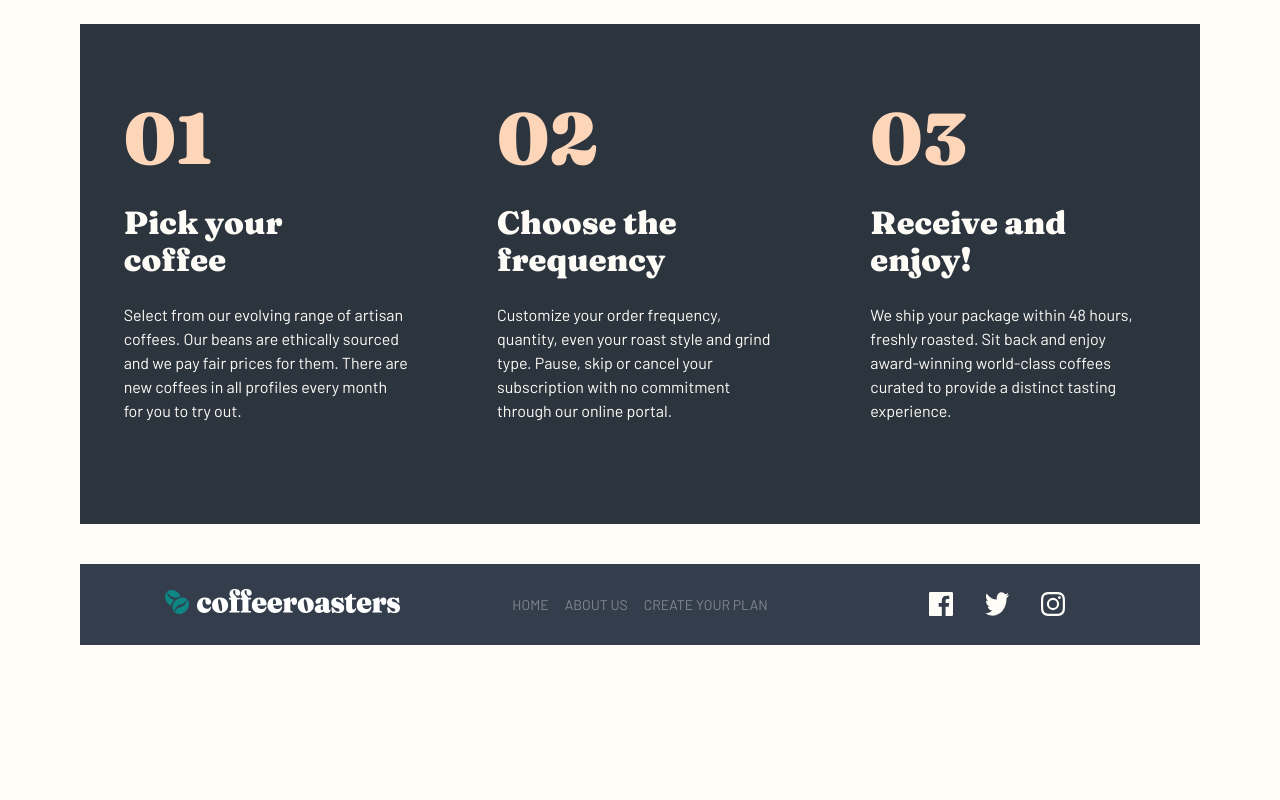
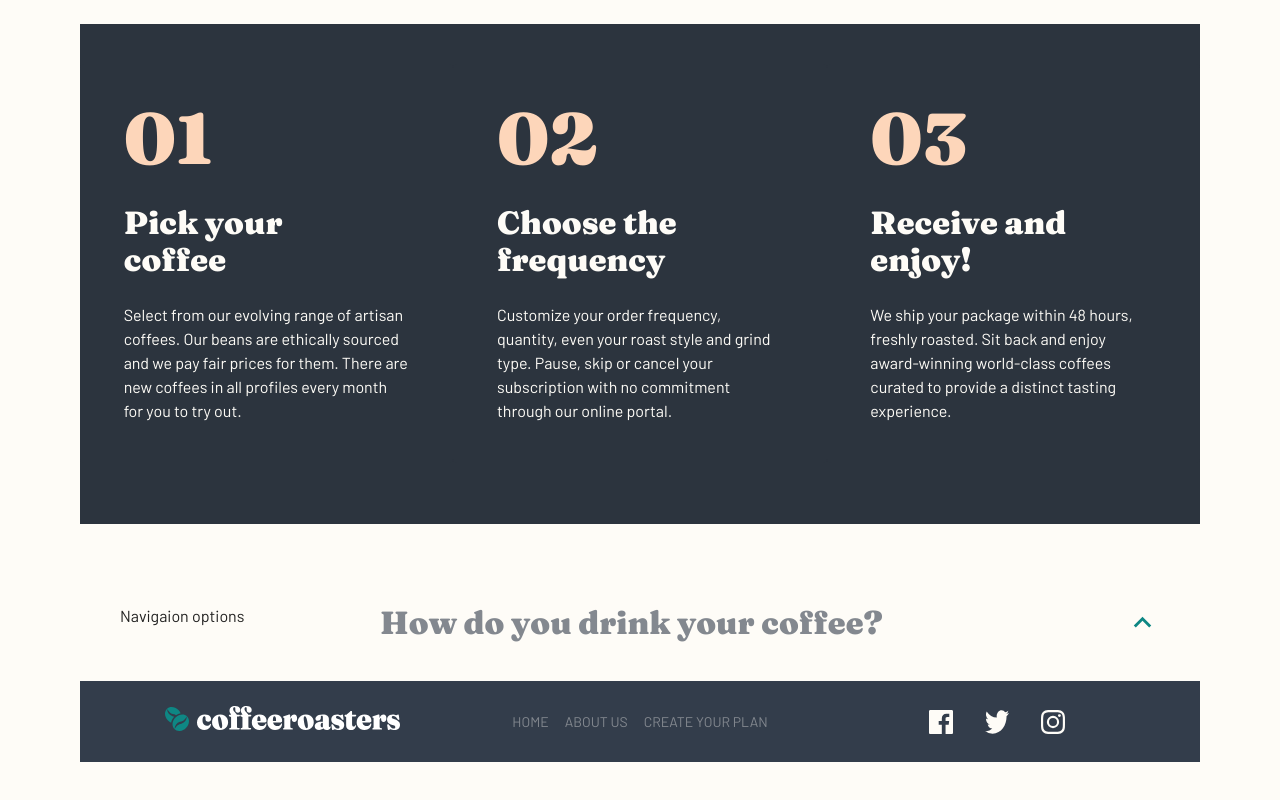
Before and after one commit to EamonnHegarty/coffeeroasters-subscription-site, a React (Vite) app: page /create-your-plan in a window 1280 px wide. Shown: the part 524-1324 px from the top of the page. Before the commit the page ends 1209 px from the top, so only its background shows below. Built offline with nearby package versions, Linux system fonts and the light colour scheme.

Commit message:
set up the question and selections sections

```diff
--- a/src/components/CreateYourPlanStepCard.tsx
+++ b/src/components/CreateYourPlanSelectionCard.tsx
@@ -1,17 +1,40 @@
 import { Grid, Card, CardContent, Typography } from "@mui/material";
+import { Dispatch, SetStateAction } from "react";
 
-const CreateYourPlanStepCard = () => {
+type CreateYourPlanSelectionCardProps = {
+  title: string;
+  description: string;
+  id: number;
+  selectedId: number;
+  setSelectedId: Dispatch<SetStateAction<number>>;
+};
+
+const CreateYourPlanSelectionCard = (
+  props: CreateYourPlanSelectionCardProps
+) => {
+  const { title, description, id, setSelectedId, selectedId } = props;
+
+  const handleOnClick = () => {
+    setSelectedId(id);
+  };
+
   return (
     <Card
       sx={{
         boxShadow: "none",
-        backgroundColor: "white",
+        backgroundColor: selectedId === id ? "primary.main" : "#F4F1EB",
         border: "none",
         mt: 5,
         display: "flex",
         alignItems: "center",
         justifyContent: "center",
+        minHeight: 275,
+        cursor: "pointer",
+        "&:hover": {
+          backgroundColor: selectedId === id ? "primary.main" : "primary.light",
+        },
       }}
+      onClick={handleOnClick}
     >
       <CardContent sx={{ maxWidth: 350 }}>
         <Grid
@@ -24,23 +47,23 @@
           <Grid item xs={12}>
             <Typography
               variant="h3"
-              color="black"
+              color={selectedId === id ? "#ffffff" : "primary.dark"}
               sx={{
                 textAlign: { xs: "center", sm: "left" },
                 maxWidth: { xs: "auto", lg: 200 },
                 mb: 3,
               }}
             >
-              title
+              {title}
             </Typography>
             <Typography
               variant="body1"
-              color="black"
+              color={selectedId === id ? "#ffffff" : "primary.dark"}
               sx={{
                 textAlign: { xs: "center", sm: "left" },
               }}
             >
-              description
+              {description}
             </Typography>
           </Grid>
         </Grid>
@@ -49,4 +72,4 @@
   );
 };
 
-export default CreateYourPlanStepCard;
+export default CreateYourPlanSelectionCard;
--- a/src/components/CreateYourPlanStep.tsx
+++ b/src/components/CreateYourPlanStep.tsx
@@ -0,0 +1,73 @@
+import { Grid, Typography } from "@mui/material";
+import KeyboardArrowDownIcon from "@mui/icons-material/KeyboardArrowDown";
+import KeyboardArrowUpIcon from "@mui/icons-material/KeyboardArrowUp";
+import { useState } from "react";
+import CreateYourPlanSelectionCard from "./CreateYourPlanSelectionCard";
+
+type CardInfo = {
+  id: number;
+  title: string;
+  description: string;
+};
+
+type CreateYourPlanStepProps = {
+  question: string;
+  cardInfo: CardInfo[];
+  number: string;
+};
+
+const CreateYourPlanStep = (props: CreateYourPlanStepProps) => {
+  const { question, cardInfo } = props;
+  const [showSelections, setShowSelections] = useState(false);
+  const [selectedId, setSelectedId] = useState(0);
+
+  return (
+    <>
+      <Grid container>
+        <Grid item xs={10}>
+          <Typography variant="h3" color="secondary.light" textAlign="left">
+            {question}
+          </Typography>
+        </Grid>
+        <Grid
+          item
+          xs={2}
+          display="flex"
+          justifyContent="right"
+          alignItems="center"
+        >
+          {showSelections ? (
+            <KeyboardArrowDownIcon
+              sx={{ color: "primary.main" }}
+              fontSize="large"
+              onClick={() => setShowSelections(!showSelections)}
+            />
+          ) : (
+            <KeyboardArrowUpIcon
+              sx={{ color: "primary.main" }}
+              fontSize="large"
+              onClick={() => setShowSelections(!showSelections)}
+            />
+          )}
+        </Grid>
+      </Grid>
+      {showSelections && (
+        <Grid container spacing={2}>
+          {cardInfo?.map((info) => (
+            <Grid item xs={4} key={info.id}>
+              <CreateYourPlanSelectionCard
+                title={info.title}
+                description={info.description}
+                id={info.id}
+                selectedId={selectedId}
+                setSelectedId={setSelectedId}
+              />
+            </Grid>
+          ))}
+        </Grid>
+      )}
+    </>
+  );
+};
+
+export default CreateYourPlanStep;
--- a/src/pages/CreateYourPlan.tsx
+++ b/src/pages/CreateYourPlan.tsx
@@ -4,6 +4,8 @@
 import { planHeroConfig } from "../config/heroConfig";
 import withScrollToTop from "./withScrollToTop";
 import StepsCard from "../components/StepsCard";
+import CreateYourPlanStep from "../components/CreateYourPlanStep";
+import { PLAN_STEPS } from "../config/CreateYourPlanInfo";
 
 const CreateYourPlan = withScrollToTop(() => {
   return (
@@ -33,6 +35,22 @@
           ))}
         </Grid>
       </Box>
+      <Box mt={10} mx={5}>
+        <Grid container>
+          <Grid item xs={3}>
+            Navigaion options
+          </Grid>
+          {PLAN_STEPS.map((step) => (
+            <Grid item xs={9} key={step.id}>
+              <CreateYourPlanStep
+                question={step.question}
+                cardInfo={step.cardInfo}
+                number={step.number}
+              />
+            </Grid>
+          ))}
+        </Grid>
+      </Box>
     </>
   );
 });
```
